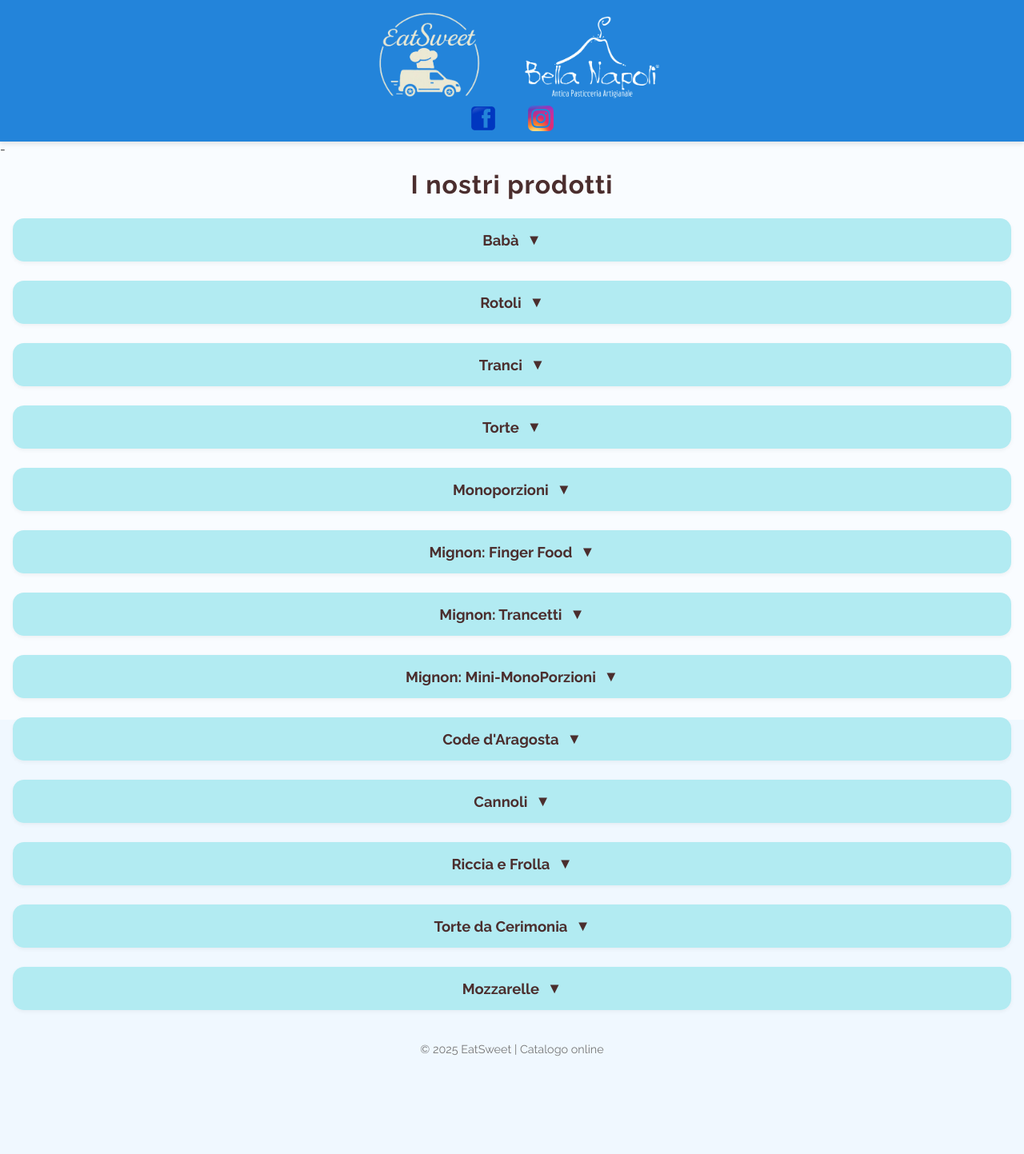
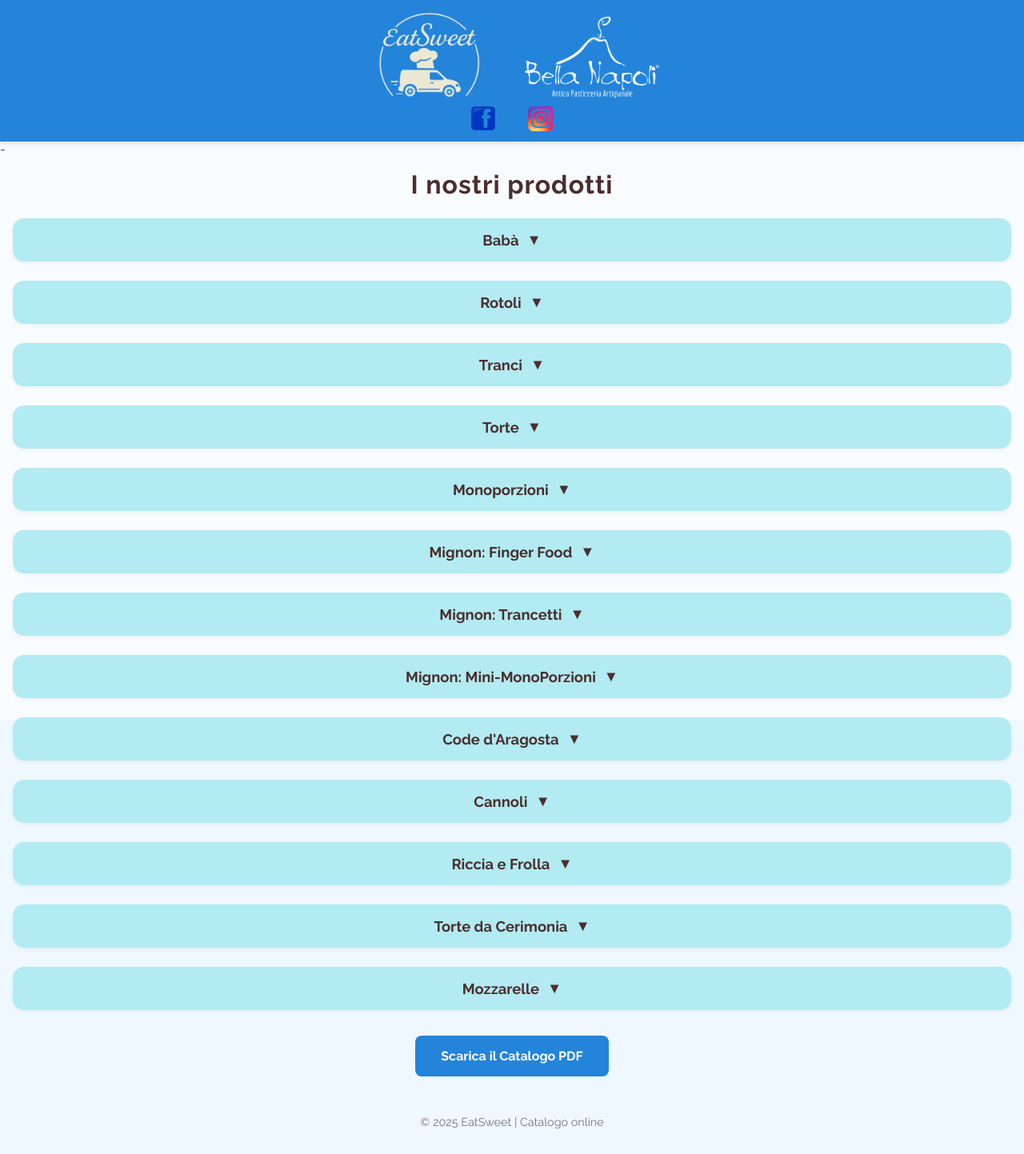
Before and after one commit to FedeNoce/fedenoce.github.io, a Jekyll site: the page eatsweet/index.html, which Jekyll copies as it is, in a window 1280 px wide. Shown: the whole page at 80% size. Built offline with Jekyll 4.4.1, drawn with Linux system fonts in a browser that asks for light colours; before the commit the page ends 1352 px from its top, so only the background shows below that.

Commit message:
new file:   eatsweet/assets/Catalogo Dolci B.N +Extra.pdf 	modified:   eatsweet/index.html

```diff
--- a/eatsweet/index.html
+++ b/eatsweet/index.html
@@ -926,6 +926,19 @@
       </div>
     </section>
 
+    <!-- Pulsante per scaricare il PDF -->
+    <div style="text-align: center; margin: 2rem 0;">
+    <a href="./assets/Catalogo Dolci B.N +Extra.pdf" download class="download-btn" style="
+        display: inline-block;
+        padding: 1rem 2rem;
+        background-color: #2384da;
+        color: white;
+        font-weight: 600;
+        border-radius: 8px;
+        text-decoration: none;
+        transition: background 0.3s;
+    ">Scarica il Catalogo PDF</a>
+    </div>
 
   <footer>
     <p>© 2025 EatSweet | Catalogo online</p>
```
Also changed, not shown: 1 other file.
